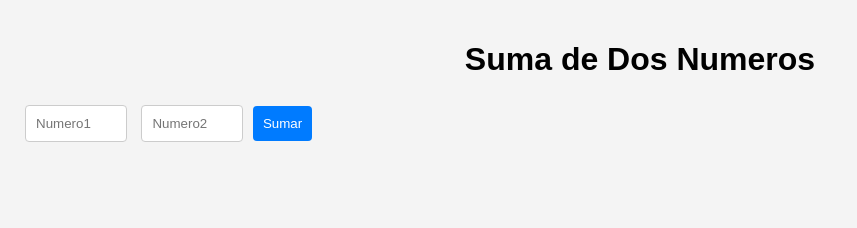
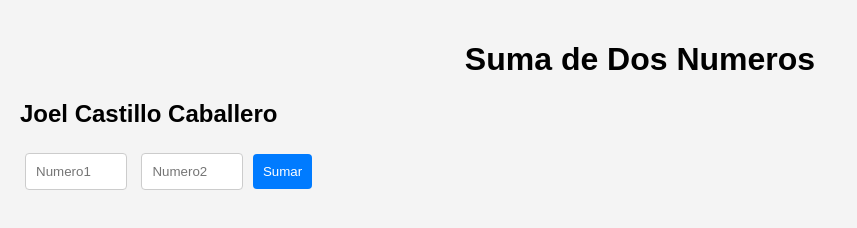
Before and after one commit to castillojoel22/gitpagesprueba, a plain HTML site: page index.html in a window 1280 px wide. Shown: the whole page, without its empty margins (0-857 px from the left). Drawn offline with Linux system fonts and the light colour scheme.

Commit message:
Agregue mi nombre y apellido

```diff
--- a/index.html
+++ b/index.html
@@ -8,6 +8,7 @@
 </head>
 <body>
     <h1>Suma de Dos Numeros</h1>
+    <h2>Joel Castillo Caballero</h2>
     <input type="number" id="num1" placeholder="Numero1">
     <input type="number" id="num2" placeholder="Numero2">
     <button id="sumBtn">Sumar</button>
```
